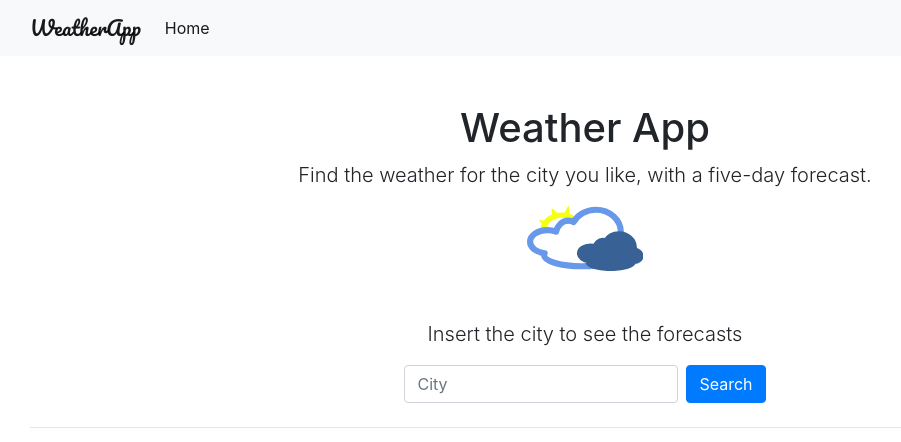
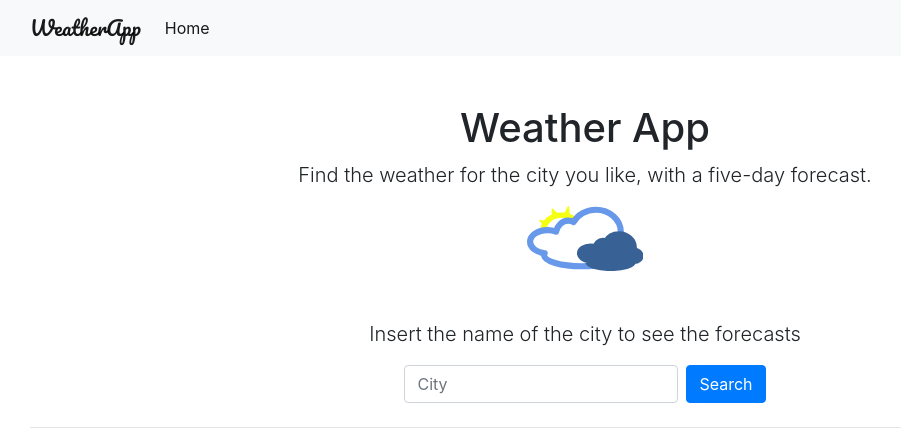
Before and after one commit to imourtz/open-weather-app, a React (Create React App) app: page / in a window 1280 px wide. Shown: the top 442 px of the page, without its empty margins (55-956 px from the left). Built offline with nearby package versions, Linux system fonts and the light colour scheme.

Commit message:
Fix a typo

```diff
--- a/src/components/Welcome.js
+++ b/src/components/Welcome.js
@@ -12,7 +12,7 @@ class Welcome extends React.Component {
           </p>
           <Logo />
         </div>
-        <p className="lead">Insert the city to see the forecasts</p>
+        <p className="lead">Insert the name of the city to see the forecasts</p>
         <form className="form-inline d-flex justify-content-center">
           <label className="sr-only" htmlFor="inlineFormCity">
             City
```
